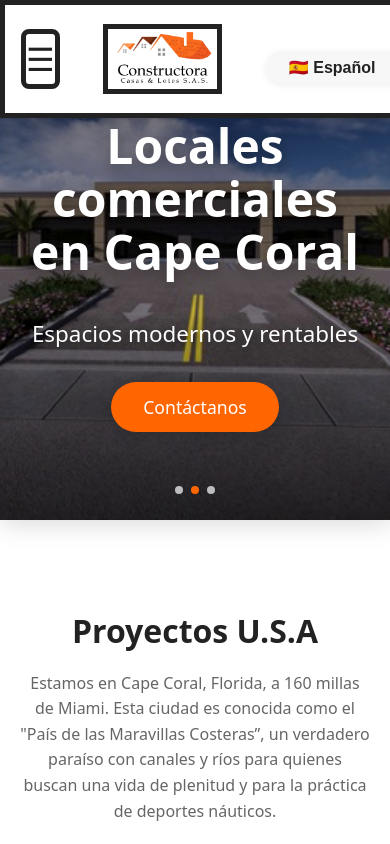
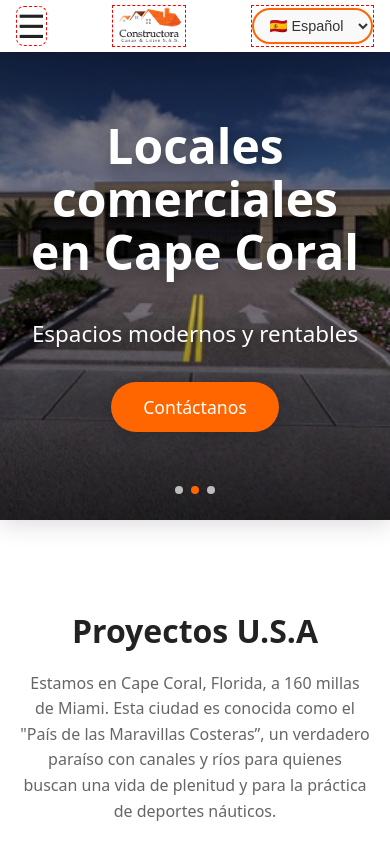
Before and after one commit to joburbanop/Constructora, a React (Vite) app: page /proyectos-usa in a window 390 px wide. Shown: the top 844 px of the page. Built offline with nearby package versions, Linux system fonts and the light colour scheme.

Commit message:
barra op1

```diff
--- a/src/components/Header.jsx
+++ b/src/components/Header.jsx
@@ -77,6 +77,10 @@ const Header = ({
             <button className="menu-toggle" onClick={toggleMenu}>
               ☰
             </button>
+              {/* Menú de navegación */}
+            <nav className={`header__nav ${menuAbierto ? "activo" : ""}`}>
+              {renderNavItems()}
+            </nav>
 
             {/*Logo al centro */}
             <img
@@ -87,10 +91,7 @@ const Header = ({
               onClick={handleLogoClick}
             />
 
-            {/* Menú de navegación */}
-            <nav className={`header__nav ${menuAbierto ? "activo" : ""}`}>
-              {renderNavItems()}
-            </nav>
+
 
             {/* Selector de idioma a la derecha */}
             <div  className="header__lang-select">
--- a/src/styles/Header.css
+++ b/src/styles/Header.css
@@ -17,8 +17,8 @@
   padding: 0 2rem;                 /* Margen horizontal interno */
   height: 90px;                    /* Altura fija del contenedor */
   width: 100%;                     /* Ocupa todo el ancho */
-  gap: 1rem;                       /* Espacio horizontal entre elementos */
-  border: #222 5px solid;
+  gap: 0rem;                       /* Espacio horizontal entre elementos */
+
 
 }
 
@@ -31,7 +31,7 @@
   color: #222;
   cursor: pointer;
   display: none; /* visible solo en móviles */
- border: #222 5px solid;
+
 }
 
 /* ========== Logo al centro ========== */
@@ -39,7 +39,7 @@
   height: 60px;               /* Altura uniforme */
   display: flex;
   align-items: center;
-border: #222 5px solid;
+
 }
 
 /* ========== Menú de navegación ========== */
@@ -57,6 +57,21 @@ border: #222 5px solid;
 
 
 }
+
+.header__lang-select select {
+  border: 2px solid #ff6600 !important; /* 🔶 Borde naranja (personalizable) */
+  border-radius: 2em;
+  padding: 0.4em 1.2em;
+  font-size: 1em;
+  background: #f7f7f7;
+  color: #222;
+  box-shadow: 0 2px 8px rgba(0, 0, 0, 0.07);
+  cursor: pointer;
+  outline: none;
+  font-weight: 600;
+  transition: box-shadow 0.2s, border-color 0.2s;
+}
+
 .nav-items {
   display: flex;
   gap: 2rem;
@@ -100,53 +115,101 @@ border: #222 5px solid;
 /* ========== Responsive ≤ 768px ========== */
 @media (max-width: 768px) {
  .header__container {
-  flex-direction: row;
+    display: flex;
+    flex-direction: row;         /* ✅ mantiene horizontal */
+    justify-content: space-between;
     align-items: center;
-  justify-content: space-between;
-  flex-wrap: wrap; /* opcional si algún elemento se sale */
-  padding: 1rem;
+    flex-wrap: nowrap;           /* ✅ evita salto de línea */
     height: auto;
+    padding: 0.3rem 1rem;
+    gap: 0;
+     box-sizing: border-box;
+  }
+
+  .menu-toggle,
+  .header__logo,
+  .header__lang-select {
+    display: flex;
+    align-items: center;
+    height: 40px;
+    margin: 0;
+    padding: 0;
+    flex: 0 0 auto;
+     border: 1px dashed red;
 
   }
 
-  .menu-toggle {
-     line-height: 1;
+
+  .header__lang-select select{
+  font-size: 0.9rem;               /* Más compacto */
+  padding: 0.3em 0.8em;            /* Menos relleno */
+  height: 36px;                    /* Altura uniforme con otros elementos */
+  border: 1px solid #ccc;
+  border-radius: 2em;
+  background-color: #f9f9f9;
+  color: #333;
+  box-shadow: 0 1px 4px rgba(0, 0, 0, 0.05);
+  outline: none;
+  cursor: pointer;
+  font-weight: 500;
+
+}
+
+  .header__nav {
+    display: none;
+    flex-direction: column;
+    align-items: center;
     margin: 0;
-  padding: 0;
-  height: 60px; /* coincide con el logo */
+
+}
+
+  }
+
+ .header__nav.activo {
    display: flex;
+  flex-direction: column;
+  align-items: center;
+  width: 100%;
+  height: auto;                 /* 🔑 se adapta al contenido */
+  padding: 1rem;
+  box-sizing: border-box;      /* incluye padding en el tamaño total */
+  overflow: visible;
+
+  border: 3px dashed lime;
+
+}
+.nav-items {
+  display: grid;
+  grid-template-columns: repeat(1, 1fr); /* o 1 si lo deseas vertical */
+  gap: 0.3rem;
+  width: 100%;
+  margin: 0;
+
+}
+
+  .nav-items li {
+    display: flex;
+    justify-content: center;
     align-items: center;
 
   }
 
-  .header__nav {
+  .nav-items li a {
+    text-decoration: none;
+    font-size: 1rem;
+    padding: 0.1rem;
+    border-radius: 0.5rem;
+    background-color: #f4f4f4;
+    color: #333;
     width: 100%;
-    display: none;
-    flex-direction: column;
+     display: flex;
+    justify-content: center;
     align-items: center;
-    background-color: #fff;
   }
 
-  .header__nav.activo {
-    display: flex;
-    animation: fadeInMenu 0.3s ease-out;
-  }
 
-  .nav-items {
-    flex-direction: column;
-    gap: 1rem;
-    margin: 1rem 0;
-    padding: 0;
-  }
 
-  .nav-items li a {
-    font-size: 1.1rem;
-  }
 
-  .header__lang-select {
-    align-self: flex-end;
-    margin-top: 1rem;
-  }
 
   @keyframes fadeInMenu {
     from {
@@ -158,4 +221,3 @@ border: #222 5px solid;
       transform: translateY(0);
     }
   }
-}
```
Lines whose indentation alone changed are shown as unchanged.
